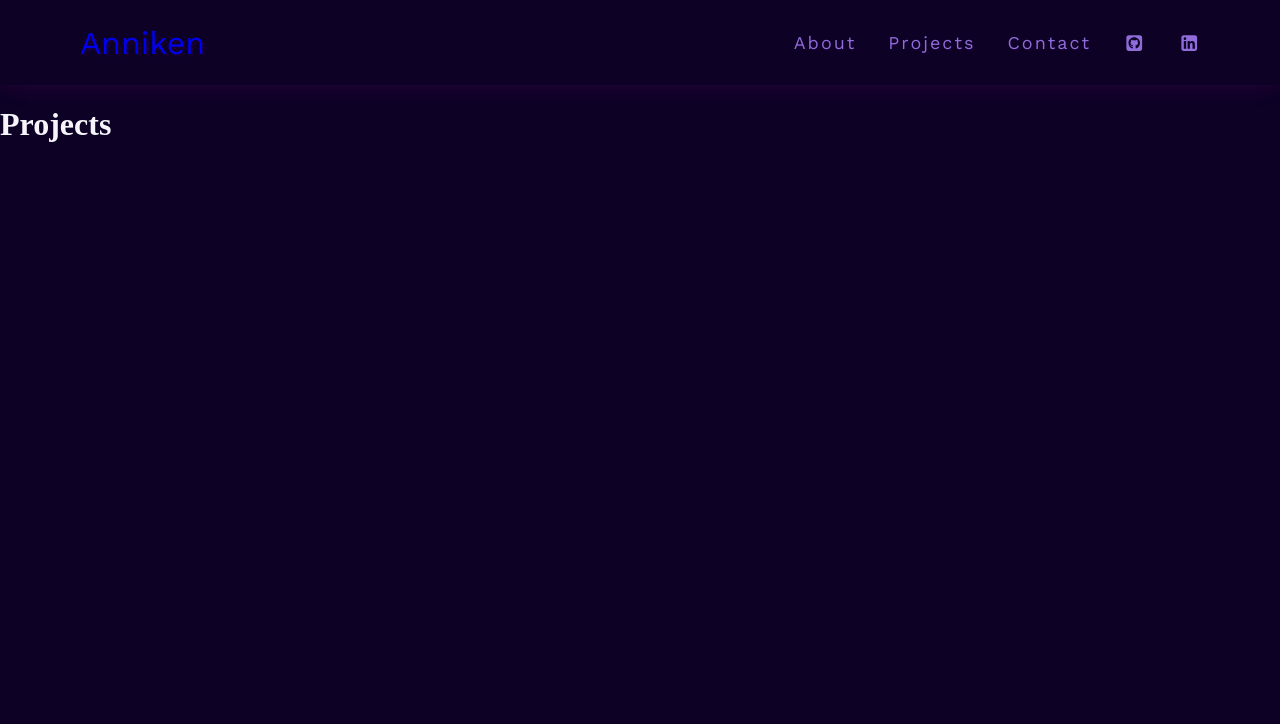
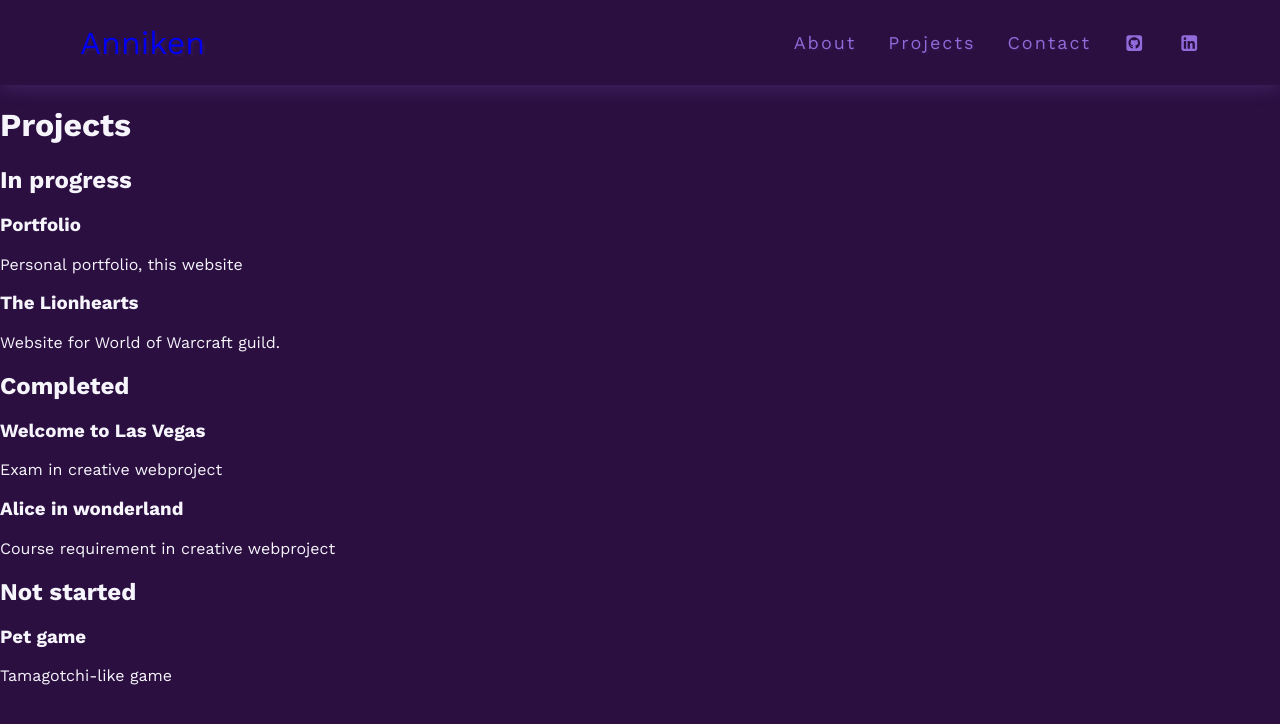
Before and after one commit to AnnikenJE/annikenje-website, a React (Vite) app: page /projects in a window 1280 px wide. Shown: the top 724 px of the page. Built offline with nearby package versions, Linux system fonts and the light colour scheme.

Commit message:
project list is functional, needs more added.

```diff
--- /dev/null
+++ b/src/components/page-components/projects/ProjectList.tsx
@@ -0,0 +1,62 @@
+import {
+  ProjectStatus,
+  type IProjectItem,
+} from "../../../interfaces/IProjectItem";
+import ProjectListItem from "./projectListItem";
+
+/* TODO: write more on description etc. Ta med lenke til beskrivelse fagene kanskje*/
+
+const ProjectList = () => {
+  const projects: IProjectItem[] = [
+    {
+      name: "Portfolio",
+      description: "Personal portfolio, this website",
+      status: ProjectStatus.InProgress,
+    },
+    {
+      name: "The Lionhearts",
+      description: "Website for World of Warcraft guild.",
+      status: ProjectStatus.InProgress,
+      url: "https://www.thelionhearts.eu/",
+    },
+    {
+      name: "Welcome to Las Vegas",
+      description: "Exam in creative webproject",
+      status: ProjectStatus.Completed,
+    },
+    {
+      name: "Alice in wonderland",
+      description: "Course requirement in creative webproject",
+      status: ProjectStatus.Completed,
+    },
+    {
+      name: "Pet game",
+      description: "Tamagotchi-like game",
+      status: ProjectStatus.NotStarted,
+    },
+  ];
+
+  const showByStatus = (status: ProjectStatus) =>
+    projects
+      .filter((project) => project.status === status)
+      .map((project) => <ProjectListItem key={project.name} {...project} />);
+
+  return (
+    <div className="projects-sections__wrapper">
+      <section>
+        <h2>In progress</h2>
+      </section>
+      {showByStatus(ProjectStatus.InProgress)}
+      <section>
+        <h2>Completed</h2>
+      </section>
+      {showByStatus(ProjectStatus.Completed)}
+      <section>
+        <h2>Not started</h2>
+        {showByStatus(ProjectStatus.NotStarted)}
+      </section>
+    </div>
+  );
+};
+
+export default ProjectList;
--- /dev/null
+++ b/src/components/page-components/projects/ProjectListItem.tsx
@@ -0,0 +1,14 @@
+import type { FC } from "react";
+import type { IProjectItem } from "../../../interfaces/IProjectItem";
+import "./projectListItem.css";
+
+const ProjectListItem: FC<IProjectItem> = ({ name, description }) => {
+  return (
+    <article>
+      <h3> {name}</h3>
+      <p>{description}</p>
+    </article>
+  );
+};
+
+export default ProjectListItem;
--- a/src/interfaces/IProjectItem.tsx
+++ b/src/interfaces/IProjectItem.tsx
@@ -1,9 +1,16 @@
+export const ProjectStatus = {
+  InProgress: "In progress",
+  Completed: "Completed",
+  NotStarted: "Not started",
+} as const;
+
+export type ProjectStatus = (typeof ProjectStatus)[keyof typeof ProjectStatus];
+
 export interface IProjectItem {
-    name: string;
-    image?: string;
-    description: string;
-    codeLanguage?: string;
-    context: string;
-    status: string;
-    github?: string;
+  name: string;
+  image?: string;
+  description: string;
+  status: ProjectStatus;
+  github?: string;
+  url?: string;
 }
--- a/src/main.css
+++ b/src/main.css
@@ -11,7 +11,7 @@
     #150140,
     #340773
   );
-  --background-color:#0D0126;
+  --background-color:#2b0f41;
 
   /*
       Link color
@@ -30,8 +30,8 @@
       Shadows
   */
 
-  --base-shadow: 0px 4px 16px 0px rgba(112, 14, 116, 0.175);
-  --txt-shadow: 2px 2px 3px rgba(112, 14, 116, 0.175);
+  --base-shadow: 0px 4px 16px 0px rgba(143, 108, 217, 0.2);
+  --txt-shadow: 2px 2px 3px rgba(143, 108, 217, 0.1);
 }
 
 body {
--- a/src/pages/ProjectsPage.tsx
+++ b/src/pages/ProjectsPage.tsx
@@ -1,5 +1,17 @@
+import ProjectList from "../components/page-components/projects/projectList";
+import "./projectPage.css";
+
 const ProjectsPage = () => {
-  return <h1>Projects</h1>;
+  return (
+    <main>
+      <div className="page-wrapper">
+        <div className="heading-section">
+          <h1 className="projects-heading"> Projects</h1>
+        </div>
+        <ProjectList />
+      </div>
+    </main>
+  );
 };
 
 export default ProjectsPage;
--- /dev/null
+++ b/src/pages/projectPage.css
@@ -0,0 +1,3 @@
+.page-wrapper {
+    font-family: var(--main-font);
+}
```
Also changed, not shown: src/components/page-components/projects/ProjectListItem.css (added), src/components/projects/projectListItem.tsx (deleted).
